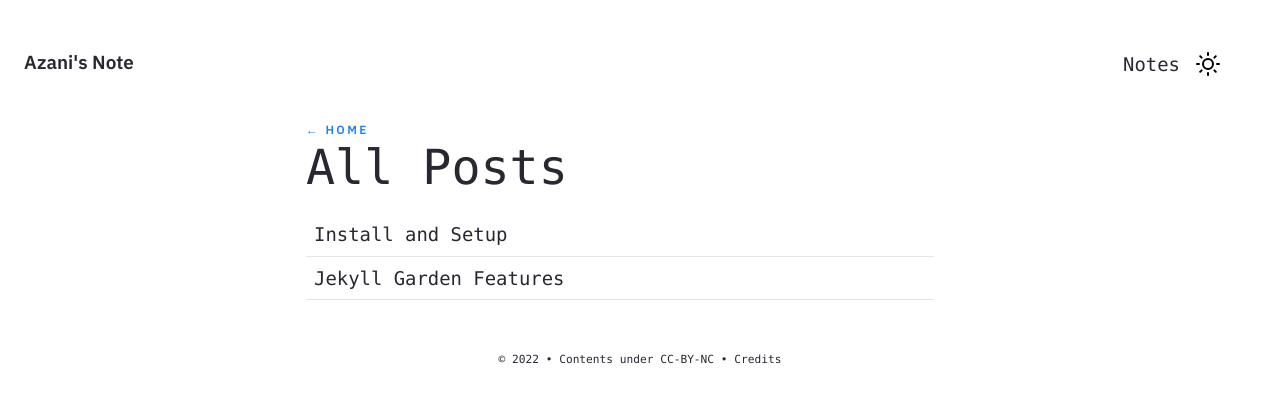
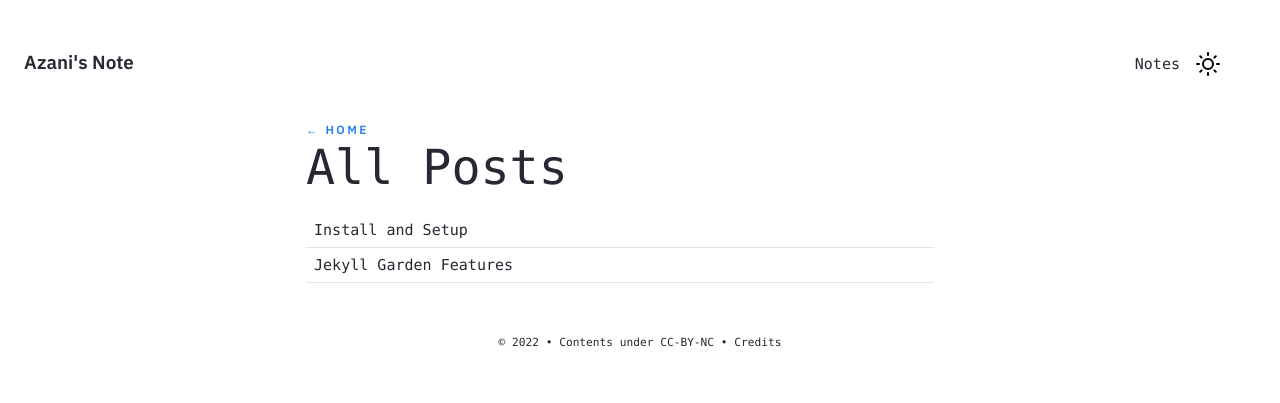
Before and after one commit to azanihs/azanihs.github.io, a Jekyll site: the page built from pages/posts.md, in a window 1280 px wide. Shown: the top 403 px of the page. Built offline with Jekyll 4.4.1, drawn with Linux system fonts in a browser that asks for light colours.

Commit message:
Update main.css

```diff
--- a/assets/css/main.css
+++ b/assets/css/main.css
@@ -242,9 +242,9 @@ pre {
 
 body {
   color: var(--color-text-main);
-  font-size: var(--text-m);
+  font-size: var(--text-s);
   font-weight: 400;
-  line-height: 1.4;
+  line-height: 1.2;
   padding: 1rem;
  }
 
```
